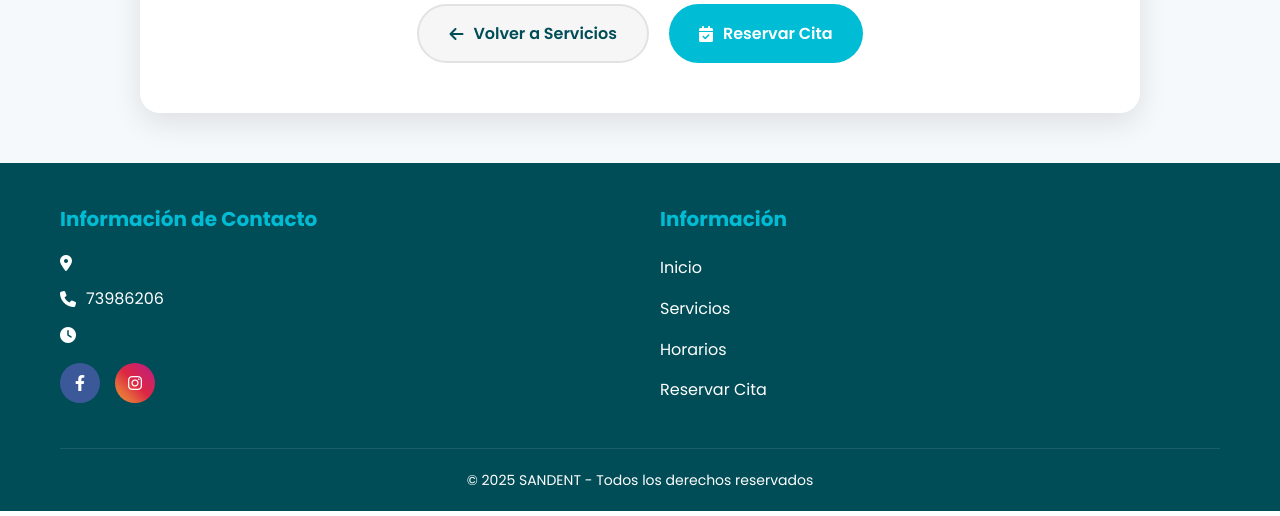
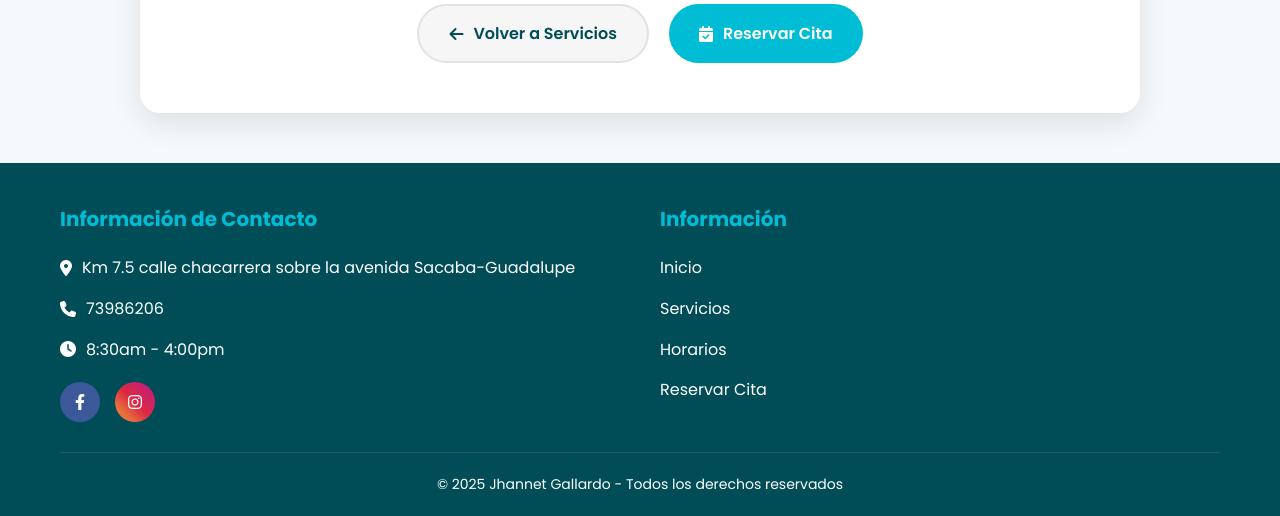
Before and after one commit to Faxterefalt/consultorio-dental, a PHP site: page /pages/protesis.php in a window 1280 px wide. Shown: the part 1961-2477 px from the top of the page. Run offline with PHP 8.4, Linux system fonts and the light colour scheme; data that the repository does not hold is empty.

Commit message:
preparado

```diff
--- a/consultorio-dental/data/citas.txt
+++ b/consultorio-dental/data/citas.txt
@@ -1 +1,2 @@
 dsada|69474896|Ortodoncia|2025-11-11|08:30|2025-11-11 03:30:31
+Fabian|1234567|Cirugía de Terceros Molares|2025-11-12|10:30|2025-11-11 04:48:31
--- a/consultorio-dental/footer.php
+++ b/consultorio-dental/footer.php
@@ -47,7 +47,7 @@ $baseUrl = $isSubdir ? '../' : './';
             </div>
 
             <div class="copyright">
-                <p>© 2025 <?php echo $siteName; ?> - Todos los derechos reservados</p>
+                <p>© 2025 Jhannet Gallardo - Todos los derechos reservados</p>
             </div>
         </div>
     </footer>
--- a/consultorio-dental/pages/cirugia-terceros-molares.php
+++ b/consultorio-dental/pages/cirugia-terceros-molares.php
@@ -4,6 +4,8 @@
 $pageTitle = "Cirugía de Terceros Molares";
 $siteName = "SANDENT";
 $phone = "73986206";
+$address = "Km 7.5 calle chacarrera sobre la avenida Sacaba-Guadalupe";
+$horario = "8:30am - 4:00pm";
 
 // Datos del servicio
 $servicio = [
--- a/consultorio-dental/pages/endodoncia.php
+++ b/consultorio-dental/pages/endodoncia.php
@@ -4,6 +4,8 @@
 $pageTitle = "Endodoncia";
 $siteName = "SANDENT";
 $phone = "73986206";
+$address = "Km 7.5 calle chacarrera sobre la avenida Sacaba-Guadalupe";
+$horario = "8:30am - 4:00pm";
 
 // Datos del servicio
 $servicio = [
--- a/consultorio-dental/pages/implantesdentales.php
+++ b/consultorio-dental/pages/implantesdentales.php
@@ -3,6 +3,8 @@
 $pageTitle = "Implantes Dentales";
 $siteName = "SANDENT";
 $phone = "73986206";
+$address = "Km 7.5 calle chacarrera sobre la avenida Sacaba-Guadalupe";
+$horario = "8:30am - 4:00pm";
 
 // Datos del servicio
 $servicio = [
--- a/consultorio-dental/pages/odontopediatria.php
+++ b/consultorio-dental/pages/odontopediatria.php
@@ -4,6 +4,8 @@
 $pageTitle = "Odontopediatría";
 $siteName = "SANDENT";
 $phone = "73986206";
+$address = "Km 7.5 calle chacarrera sobre la avenida Sacaba-Guadalupe";
+$horario = "8:30am - 4:00pm";
 
 // Datos del servicio
 $servicio = [
--- a/consultorio-dental/pages/operatoria.php
+++ b/consultorio-dental/pages/operatoria.php
@@ -4,6 +4,8 @@
 $pageTitle = "Operatoria Dental";
 $siteName = "SANDENT";
 $phone = "73986206";
+$address = "Km 7.5 calle chacarrera sobre la avenida Sacaba-Guadalupe";
+$horario = "8:30am - 4:00pm";
 
 // Datos del servicio
 $servicio = [
--- a/consultorio-dental/pages/ortodoncia.php
+++ b/consultorio-dental/pages/ortodoncia.php
@@ -3,6 +3,8 @@
 $pageTitle = "Ortodoncia";
 $siteName = "SANDENT";
 $phone = "73986206";
+$address = "Km 7.5 calle chacarrera sobre la avenida Sacaba-Guadalupe";
+$horario = "8:30am - 4:00pm";
 
 // Datos del servicio
 $servicio = [
--- a/consultorio-dental/pages/protesis.php
+++ b/consultorio-dental/pages/protesis.php
@@ -4,6 +4,8 @@
 $pageTitle = "Prótesis Fija y Removible";
 $siteName = "SANDENT";
 $phone = "73986206";
+$address = "Km 7.5 calle chacarrera sobre la avenida Sacaba-Guadalupe";
+$horario = "8:30am - 4:00pm";
 
 // Datos del servicio
 $servicio = [
```
Also changed, not shown: consultorio-dental/assets/js/reserva-cita.js (+5 -5 lines).
